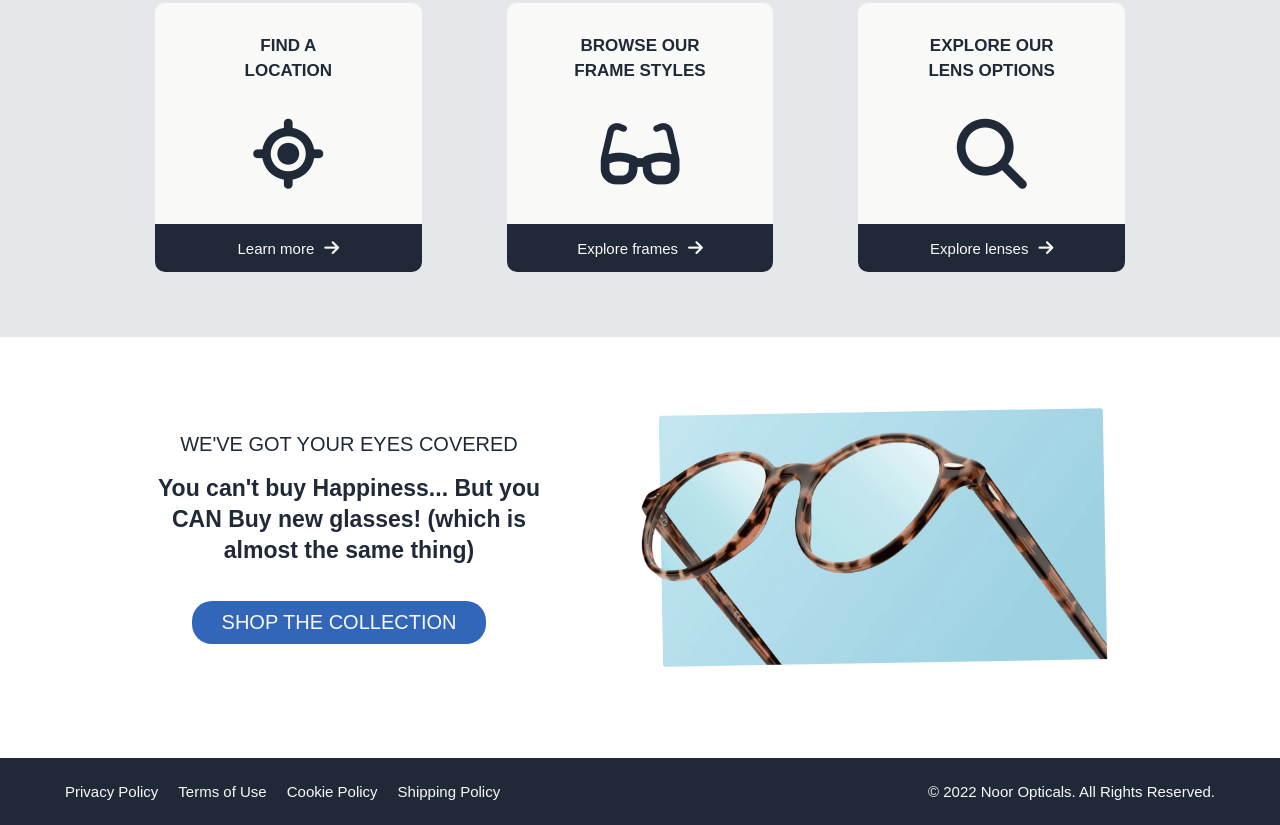
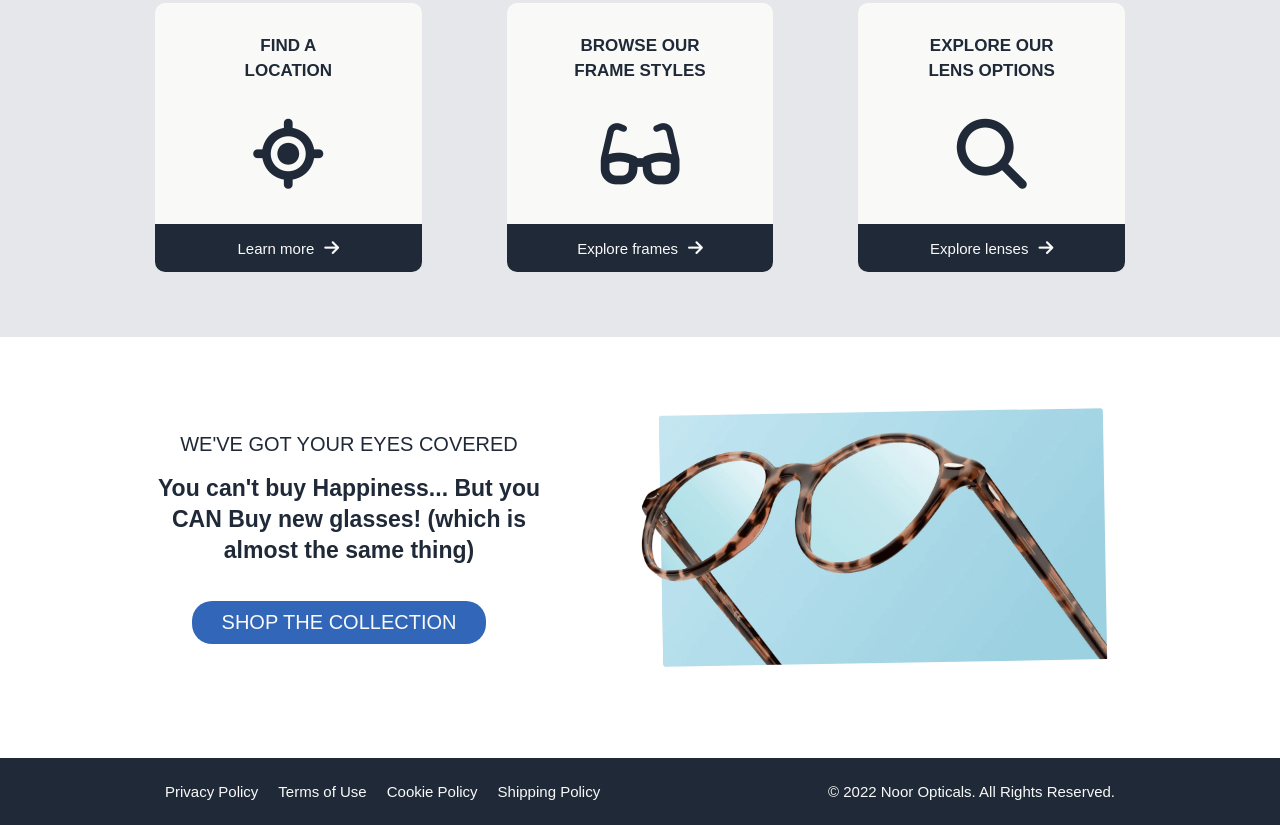
Before and after one commit to Hamza-Aziane/noor-opticals-LP, a plain HTML site: page index.html in a window 1280 px wide. Shown: the part 1350-2175 px from the top of the page. Drawn offline with Linux system fonts and the light colour scheme.

Commit message:
Update footer

```diff
--- a/index.html
+++ b/index.html
@@ -125,6 +125,7 @@
         </section>
     </div>
     <footer>
+        <div class="container">
             <ul class="links">
                 <li><a href="#">Privacy Policy</a></li>
                 <li><a href="#">Terms of Use</a></li>
@@ -132,6 +133,7 @@
                 <li><a href="#">Shipping Policy</a></li>
             </ul>
             <p>&copy; 2022 Noor Opticals. All Rights Reserved.</p>
+        </div>
     </footer>
 </body>
 </html>
--- a/style.css
+++ b/style.css
@@ -289,6 +289,9 @@ button {
 /* Footer */
 footer {
     background-color: var(--color-primary);
+}
+
+footer .container {
     display: flex;
     justify-content: space-between;
     padding: 25px 65px;
```
Lines whose indentation alone changed are shown as unchanged.
